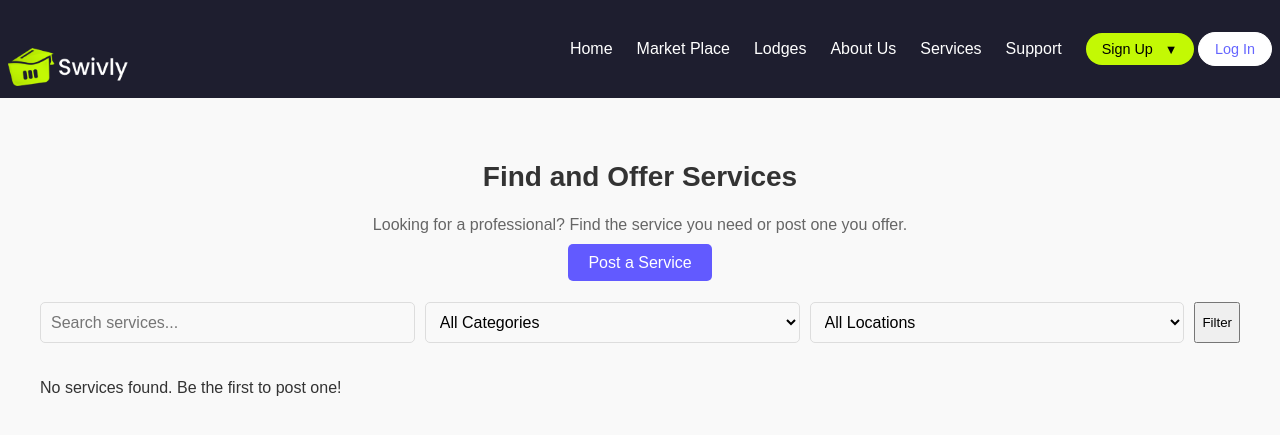
After one commit to codeAKstan/Swivly, a Django app: page /services/ in a window 1280 px wide. The commit adds this page. Shown: the top 435 px of the page. Run offline with Django 5.2, Linux system fonts and the light colour scheme; parts of the project's set-up code (start-up, migrations or seed data) failed here and were passed over.

Commit message:
Added services page where users can find and also render their services

```diff
--- a/registration/templates/registration/base.html
+++ b/registration/templates/registration/base.html
@@ -26,6 +26,7 @@
                 <a href="{% url 'registration:shop' %}">Market Place</a>
                 <a href="{% url 'accommodation:accommodation' %}">Lodges</a>
                 <a href="{% url 'registration:about' %}">About Us</a>
+                <a href="{% url 'registration:services' %}">Services</a>
                 <a href="{% url 'chat:start_conversation' admin.id %}">Support</a>
                 <div class="auth">
                     {% if user.is_authenticated %}
--- /dev/null
+++ b/registration/templates/registration/services.html
@@ -0,0 +1,145 @@
+{% extends 'registration/base.html' %}
+{% load static %}
+{% block content %}
+<div class="services-page">
+    <!-- service-hero Section -->
+    <section class="service-hero">
+        <h1>Find and Offer Services</h1>
+        <p>Looking for a professional? Find the service you need or post one you offer.</p>
+        <a href="" class="btn primary">Post a Service</a>
+    </section>
+
+    <!-- Filter Section -->
+    <section class="filters">
+        <form method="get" action="">
+            <input type="text" name="search" placeholder="Search services..." value="{{ request.GET.search }}">
+            <select name="category">
+                <option value="">All Categories</option>
+                {% for category in categories %}
+                <option {% if c.is_selected %}class="selected" {% endif %}>
+                    {{ category.name }}
+                </option>
+                {% endfor %}
+            </select>
+            <select name="location">
+                <option value="">All Locations</option>
+                {% for location in locations %}
+                <option {% if c.is_selected %}class="selected" {% endif %}>
+                    {{ location.name }}
+                </option>
+                {% endfor %}
+            </select>
+            <button type="submit" class="btn">Filter</button>
+        </form>
+    </section>
+
+    <!-- Services List -->
+    <section class="service-list">
+        {% for service in services %}
+        <div class="service-card">
+            <h3>{{ service.name }}</h3>
+            <p><strong>Provider:</strong> {{ service.user.username }}</p>
+            <p><strong>Category:</strong> {{ service.category.name }}</p>
+            <p><strong>Location:</strong> {{ service.location.name }}</p>
+            <p><strong>Price:</strong> ₦{{ service.price }}</p>
+            <p>{{ service.description|truncatewords:15 }}</p>
+            {% if service.image %}
+            <img src="{{ service.image.url }}" alt="{{ service.name }}" style="max-width: 100%; border-radius: 8px;">
+            {% endif %}
+            <a href="{% url 'services:service_detail' service.id %}" class="btn secondary">View Details</a>
+        </div>
+        {% empty %}
+        <p>No services found. Be the first to post one!</p>
+        {% endfor %}
+    </section>
+</div>
+
+<style>
+    .services-page {
+        max-width: 1200px;
+        margin: 20px auto;
+        padding: 20px;
+        background: #f9f9f9;
+    }
+
+    .service-hero {
+        text-align: center;
+        margin-bottom: 30px;
+    }
+
+    .service-hero h1 {
+        font-size: 28px;
+        color: #333;
+    }
+
+    .service-hero p {
+        color: #666;
+        font-size: 16px;
+        margin: 10px 0 20px;
+    }
+
+    .service-hero .btn {
+        padding: 10px 20px;
+        background: #625aff;
+        color: white;
+        text-decoration: none;
+        border-radius: 5px;
+    }
+
+    .filters {
+        margin-bottom: 20px;
+    }
+
+    .filters form {
+        display: flex;
+        gap: 10px;
+    }
+
+    .filters select,
+    .filters input {
+        padding: 10px;
+        border: 1px solid #ddd;
+        border-radius: 5px;
+    }
+
+    .service-list {
+        display: grid;
+        grid-template-columns: repeat(auto-fit, minmax(300px, 1fr));
+        gap: 20px;
+    }
+
+    .service-card {
+        background: white;
+        padding: 15px;
+        border-radius: 8px;
+        box-shadow: 0 4px 6px rgba(0, 0, 0, 0.1);
+    }
+
+    .service-card h3 {
+        font-size: 20px;
+        color: #333;
+        margin-bottom: 10px;
+    }
+
+    .service-card p {
+        font-size: 14px;
+        color: #555;
+        margin: 5px 0;
+    }
+
+    .service-card img {
+        margin-top: 10px;
+        max-height: 150px;
+    }
+
+    .service-card .btn {
+        display: inline-block;
+        margin-top: 10px;
+        padding: 8px 12px;
+        background: #625aff;
+        color: white;
+        text-decoration: none;
+        border-radius: 5px;
+    }
+</style>
+{% endblock %}
--- a/registration/urls.py
+++ b/registration/urls.py
@@ -10,6 +10,7 @@ urlpatterns = [
     path('shop/<slug:category_slug>/', views.product_list_or_index, name='shop_product_list_by_category'),
     path('shop/<int:id>/<slug:slug>/', views.product_detail, name='product_detail'),
     path('about/', views.about_us, name='about'),
+    path('services/', views.services, name='services'),
     path('register/', views.register, name='register'),
     path('profile/', views.profile, name='profile'),
     path('edit/', views.edit, name='edit'),
--- a/registration/views.py
+++ b/registration/views.py
@@ -206,3 +206,7 @@ def listing_summary(request):
         'products': products,
     }
     return render(request, 'registration/listing_summary.html', context)
+
+
+def services(request):
+    return render(request, 'registration/services.html')
```
